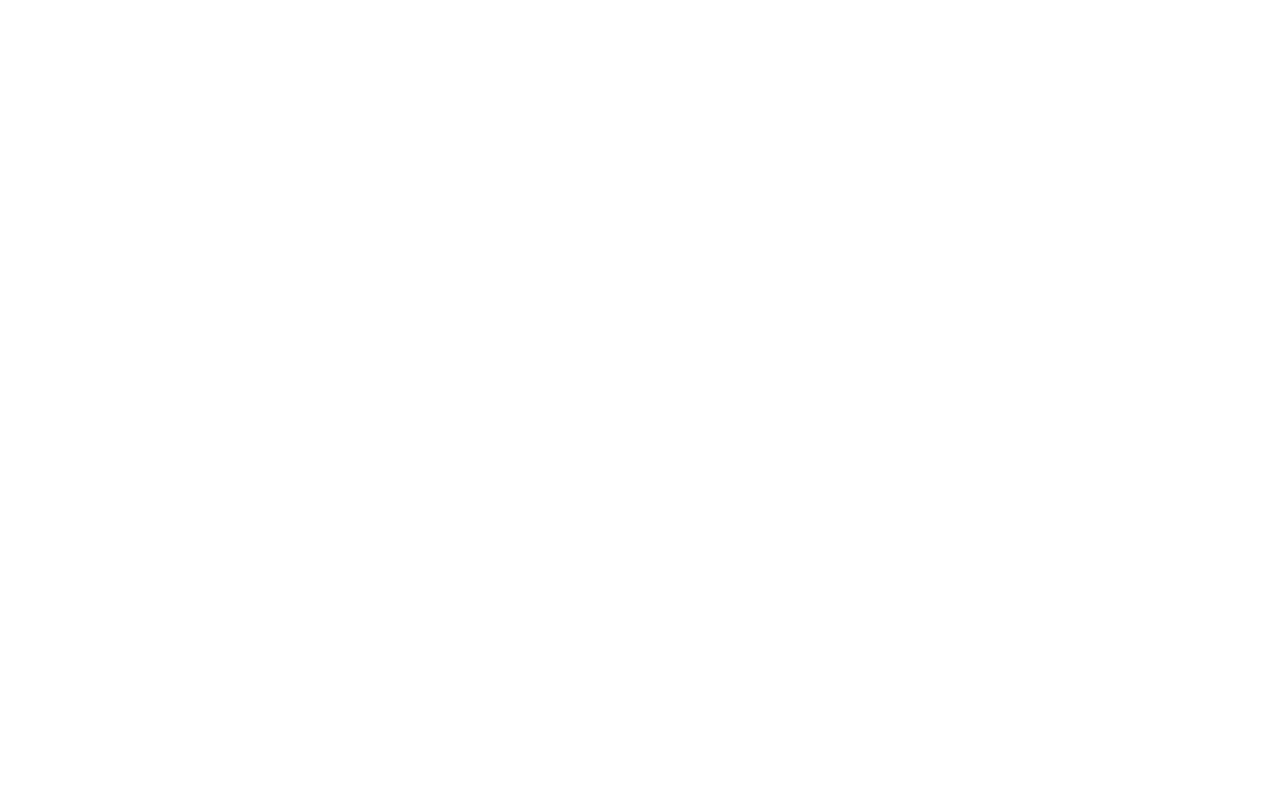
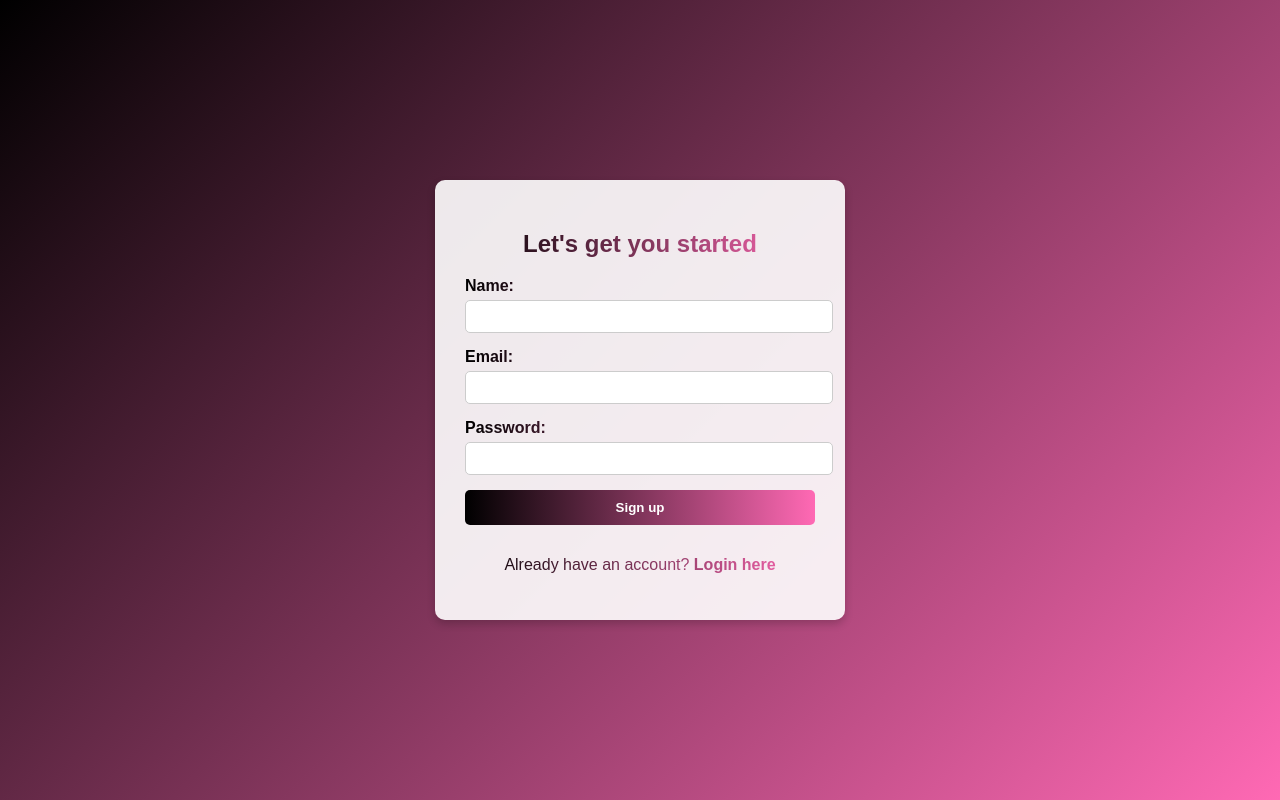
Before and after one commit to Somto111/Echoes, a Flask app: page /signup in a window 1280 px wide. Before the commit the page is empty. Run offline with Flask 3, Linux system fonts and the light colour scheme.

Commit message:
signup.html file eror

```diff
--- a/templates/signup.html
+++ b/templates/signup.html
@@ -2,9 +2,143 @@
 <html lang="en">
 <head>
     <meta charset="UTF-8">
-    <title>Title</title>
+    <meta name="viewport" content="width=device-width, initial-scale=1.0">
+    <title>Sign up</title>
+    <style>
+        body {
+            font-family: Arial, sans-serif;
+            padding-top: 0px;
+            display: flex;
+            justify-content: center;
+            align-items: center;
+            height: 100vh;
+            position: relative;
+            margin: 0;
+            background: linear-gradient(135deg, #000000, #ff69b4);
+            color: white;
+        }
+
+        .form-container {
+            background-color: rgba(255, 255, 255, 0.9);
+            padding: 30px;
+            border-radius: 10px;
+            text-align: left;
+            box-shadow: 0px 4px 8px rgba(0, 0, 0, 0.2);
+            width: 350px;
+            margin: 0 auto;
+            position: relative;
+            z-index: 1;
+        }
+
+        h2 {
+            background: linear-gradient(to right, #000000, #ff69b4);
+            -webkit-background-clip: text;
+            -webkit-text-fill-color: transparent;
+            text-align: center;
+            font-weight: bold;
+        }
+
+        label {
+            color: ;
+            background: linear-gradient(to right, #000000, #ff69b4);
+            -webkit-background-clip: text;
+            -webkit-text-fill-color: transparent;
+            font-weight: bold;
+            display: block;
+            margin-bottom: 5px;
+        }
+
+        input, button {
+            width: 100%;
+            padding: 8px;
+            margin-bottom: 15px;
+            border: 1px solid #ccc;
+            border-radius: 5px;
+        }
+
+        button {
+            background: linear-gradient(to right, #000000, #ff69b4);
+            color: white;
+            border: none;
+            cursor: pointer;
+            font-weight: bold;
+            border-radius: 5px;
+            padding: 10px;
+        }
+
+        .login-link {
+            text-align: center;
+            background: linear-gradient(to right, #000000, #ff69b4);
+            -webkit-background-clip: text;
+            -webkit-text-fill-color: transparent;
+        }
+
+        .login-link a {
+            color: #ff69b4;
+            text-decoration: none;
+            font-weight: bold;
+        }
+
+        .flash {
+            padding: 12px 16px;
+            border-radius: 5px;
+            margin-bottom: 15px;
+            font-weight: bold;
+            text-align: center;
+            animation: fadeOut 5s forwards;
+        }
+
+        .flash.success {
+            background-color: #d4edda;
+            color: #155724;
+            border: 1px solid #c3e6cb;
+        }
+
+        .flash.error {
+            background-color: #f8d7da;
+            color: #721c24;
+            border: 1px solid #f5c6cb;
+        }
+
+        .flash.warning {
+            background-color: #fff3cd;
+            color: #856404;
+            border: 1px solid #ffeeba;
+        }
+
+        @keyframes fadeOut {
+            0% { opacity: 1; }
+            90% { opacity: 1; }
+            100% { opacity: 0; display: none; }
+        }
+    </style>
 </head>
 <body>
+    <form action="{{ url_for('signup') }}" method="post" class="form-container">
+        {% with messages = get_flashed_messages(with_categories=true) %}
+          {% if messages %}
+            {% for category, message in messages %}
+              <div class="flash {{ category }}">{{ message }}</div>
+            {% endfor %}
+          {% endif %}
+        {% endwith %}
 
+        <h2>Let's get you started</h2>
+
+        <label for="name">Name:</label>
+        <input type="text" id="name" name="name" required>
+
+        <label for="email">Email:</label>
+        <input type="email" id="email" name="email" required>
+
+        <label for="password">Password:</label>
+        <input type="password" id="password" name="password" required>
+
+        <button type="submit">Sign up</button>
+
+        <div class="login-link">
+            <p>Already have an account? <a href="{{ url_for('login') }}">Login here</a></p>
+        </div>
+    </form>
 </body>
 </html>
```
